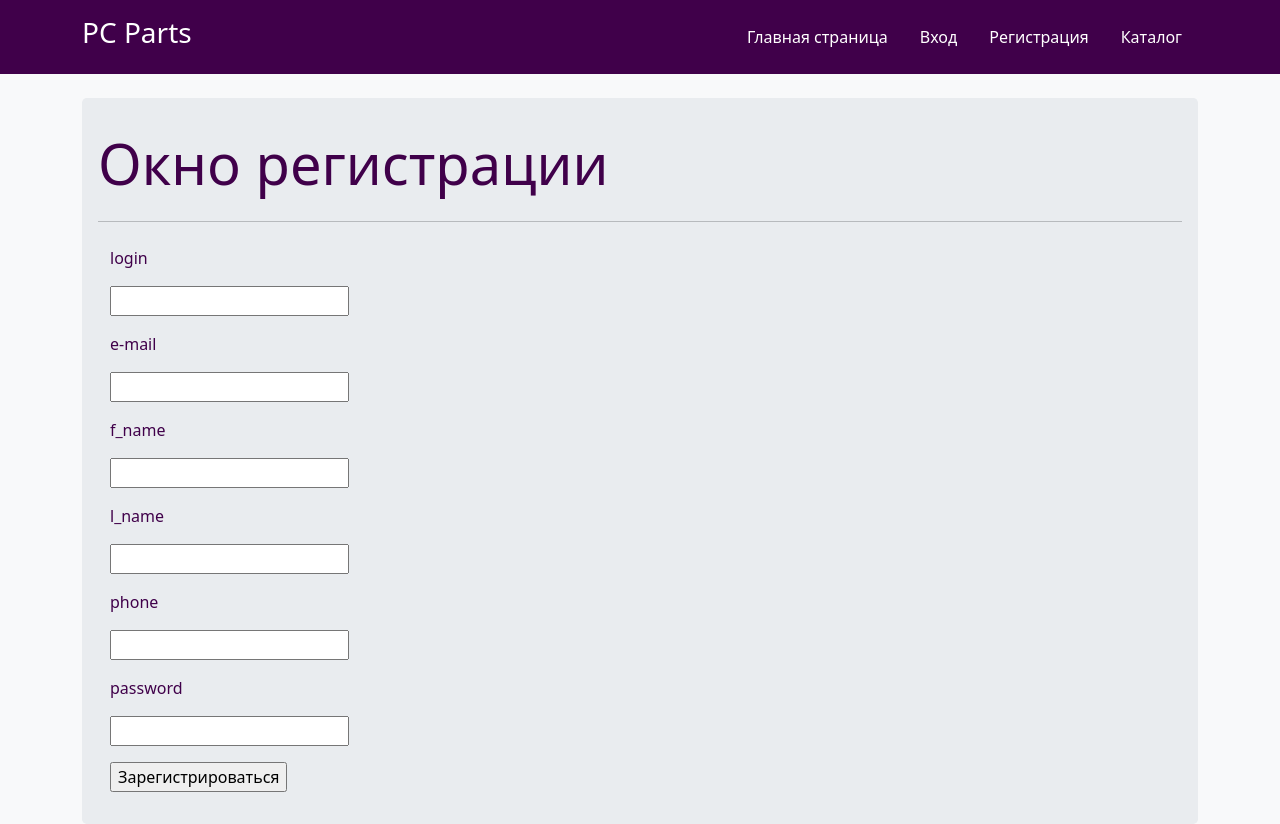
After one commit to VantuzFed/pc_parts_kurs, a Flask app: template templates/register.html in a window 1280 px wide. The commit adds this page. Run offline with Flask 3, Linux system fonts and the light colour scheme; the template is opened without the code that fills it: values that come from a table or form of the project are taken from there, others are empty; some libraries are stand-ins or nearby versions.

Commit message:
доработка форм, налажен примитивный механизм регистрации

```diff
--- a/db_forms.py
+++ b/db_forms.py
@@ -11,5 +11,5 @@ class RegisterForm(FlaskForm):
     e_mail = StringField('e-mail', validators=[DataRequired(), Email()])
     first_name = StringField('f_name', validators=[DataRequired(), Length(min=4, max=20)])
     last_name = StringField('l_name', validators=[DataRequired(), Length(min=4, max=20)])
-    phone = StringField('phone', validators=[DataRequired(), Length(min=15, max=15)])
+    phone = StringField('phone', validators=[DataRequired(), Length(min=11, max=15)])
     password = StringField('password', validators=[DataRequired(), Length(min=4, max=20)])
--- a/main.py
+++ b/main.py
@@ -8,7 +8,8 @@ import os
 mydb = connect(
     host='127.0.0.1',
     user='root',
-    password='35678'
+    password='35678',
+    db='pc_parts'
 )
 
 app = Flask(__name__)
@@ -22,43 +23,47 @@ def index():
 def login():
     form = LoginForm()
     if request.method == 'POST' and form.validate():
-        # self.log = self.ui.ent_login.text()
-        # self.passwd = self.ui.ent_passwd.text()
-        # cur = self.obj.cursor()
-        # cur.execute('select * from users where login = \'{}\' and passwd = \'{}\''.format(self.log, self.passwd))
-        # res = cur.fetchone()
-        # try:
-        #     if res[2] == self.log and res[3] == self.passwd:
-        #         QMessageBox.information(self,'Сообщение', 'Авторизация прошла успешно')
-        # except:
-        #     QMessageBox.warning(self,'Предупреждение', 'Неверное имя пользователя или пароль')
-        # cur.close()
-        flash(f'login: {form.login.data} | password: {form.password.data}')
+        login_str = form.login.data
+        password_str = form.password.data
+        cur = mydb.cursor()
+        cur.execute('select * from users where login = \'{}\' and password_ = \'{}\''.format(login_str, password_str))
+        res = cur.fetchone()
+        print(res)
+        try:
+            if res[1] == login_str or res[6] == password_str:
+                flash('Вы успешно зашли в аккаунт')
+        except:
+            flash('Неверное имя пользователя или пароль')
+        cur.close()
     return render_template('login.html', form=form)
 
-@app.route('/register')
+@app.route('/register', methods=['GET', 'POST'])
 def register():
-
-    # def registration(self):
-    #     self.username = self.ui.ent_username.text()
-    #     self.log = self.ui.ent_login.text()
-    #     self.passwd = self.ui.ent_passwd.text()
-    #     cur = self.obj.cursor()
-    #     cur.execute('select * from users where login = \'{}\' and passwd = \'{}\' and username = \'{}\''.format(self.log, self.passwd, self.username))
-    #     res = cur.fetchone()
-    #     print(res)
-    #     try:
-    #         if res[2] == self.log and res[3] == self.passwd and res[1] == self.username:
-    #             QMessageBox.warning(self,'Сообщение', 'Такой пользователь уже существует')
-    #     except:
-    #         val = (self.username, self.log, self.passwd)
-    #         sql = 'INSERT INTO users (username, login, passwd) VALUES(%s,%s,%s)'
-    #         cur.execute(sql, val)
-    #         self.obj.commit()
-    #         QMessageBox.information(self, 'Сообщение', 'Пользователь успешно создан')
-    #     finally:
-    #         cur.close()
-    return '<h1 style=\"text-align: center;\">WIP</h1>'
+    form = RegisterForm()
+    if request.method == 'POST' and form.validate():
+        login_str = form.login.data
+        e_mail_str = form.e_mail.data
+        f_name_str = form.first_name.data
+        l_name_str = form.last_name.data
+        phone_str = form.phone.data
+        password_str = form.password.data
+        cur = mydb.cursor()
+        cur.execute('select * from users where login = \'{}\' and e_mail = \'{}\''.format(login_str, e_mail_str))
+        res = cur.fetchone()
+        print(res)
+        try:
+            if res[1] == login_str or res[4] == e_mail_str:
+                flash('Такой пользователь уже существует')
+        except:
+            val = (login_str, f_name_str, l_name_str, e_mail_str, phone_str, password_str)
+            sql = 'INSERT INTO users (login, first_name, last_name, e_mail, phone_number, password_) VALUES(%s,%s,%s,%s,%s,%s)'
+            print(sql)
+            cur.execute(sql, val)
+            mydb.commit()
+            flash('Пользователь успешно создан')
+        finally:
+            cur.close()
+    return render_template('register.html', form=form)
 
 @app.route('/catalog')
 def catalog():
--- a/templates/login.html
+++ b/templates/login.html
@@ -15,7 +15,7 @@
     <p>{{ form.login(size=20) }}</p>
     <p>{{ form.password.label }}</p>
     <p>{{ form.password(size=20) }}</p>
-    <input type="submit" value="Login">
+    <input type="submit" value="Войти">
 </form>
     {% with messages = get_flashed_messages() %}
    {% if messages %}
--- /dev/null
+++ b/templates/register.html
@@ -0,0 +1,36 @@
+{% extends "base.html" %}
+
+{% block title %}Регистрация{% endblock %}
+
+{% block content %}
+    <div class="jumbotron">
+        <h1 class="display-4">Окно регистрации</h1>
+        <hr class="my-4">
+
+
+<main class="form-signin container-sm">
+<form method="POST" action="{{ url_for('register') }}">
+    {{ form.csrf_token }}
+    <p>{{ form.login.label }}</p>
+    <p>{{ form.login(size=20) }}</p>
+    <p>{{ form.e_mail.label }}</p>
+    <p>{{ form.e_mail(size=20) }}</p>
+    <p>{{ form.first_name.label }}</p>
+    <p>{{ form.first_name(size=20) }}</p>
+    <p>{{ form.last_name.label }}</p>
+    <p>{{ form.last_name(size=20) }}</p>
+    <p>{{ form.phone.label }}</p>
+    <p>{{ form.phone(size=20) }}</p>
+    <p>{{ form.password.label }}</p>
+    <p>{{ form.password(size=20) }}</p>
+    <input type="submit" value="Зарегистрироваться">
+</form>
+    {% with messages = get_flashed_messages() %}
+   {% if messages %}
+      {% for message in messages %}
+         {{ message }}
+      {% endfor %}
+   {% endif %}
+{% endwith %}
+         </div>
+{% endblock %}
```
